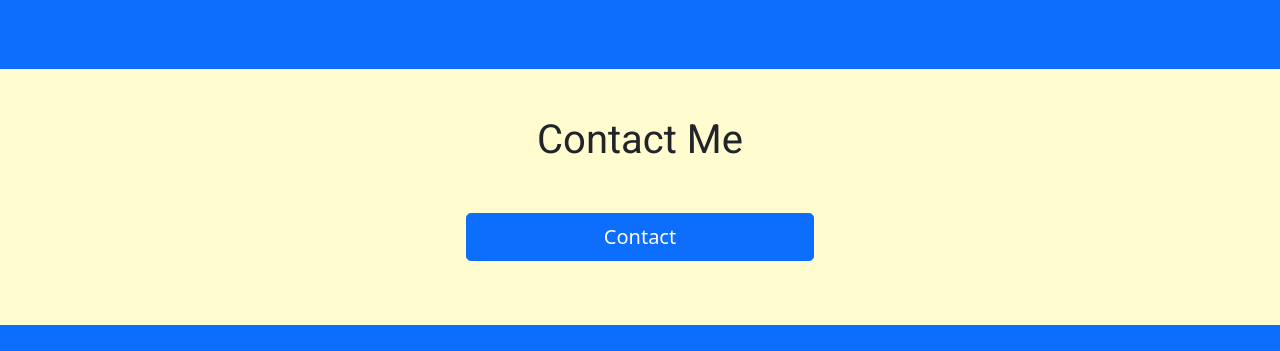
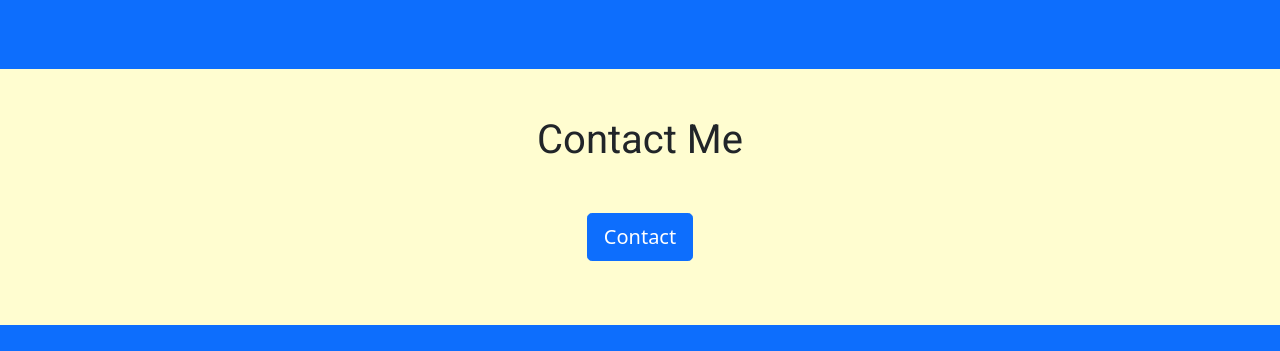
Before and after one commit to Olamideodetunde/aportfolio, a plain HTML site: page index.html in a window 1280 px wide. Shown: the part 1780-2131 px from the top of the page. Drawn offline with Linux system fonts and the light colour scheme.

Commit message:
wrong variables

```diff
--- a/index.html
+++ b/index.html
@@ -133,7 +133,7 @@
             <h1 class='text-center' style="font-family: Heebo;">Contact Me</h1>
           </div>
 
-          <p class='text-center'><a href='mailto:olamideode574@gmail.com' class='btn btn-primary btn-lg col-4'> Contact </a></p>
+          <p class='text-center'><a href='mailto:olamideode574@gmail.com' class='btn btn-primary btn-lg '> Contact </a></p>
         </div>
       </div>
     </div>
```
